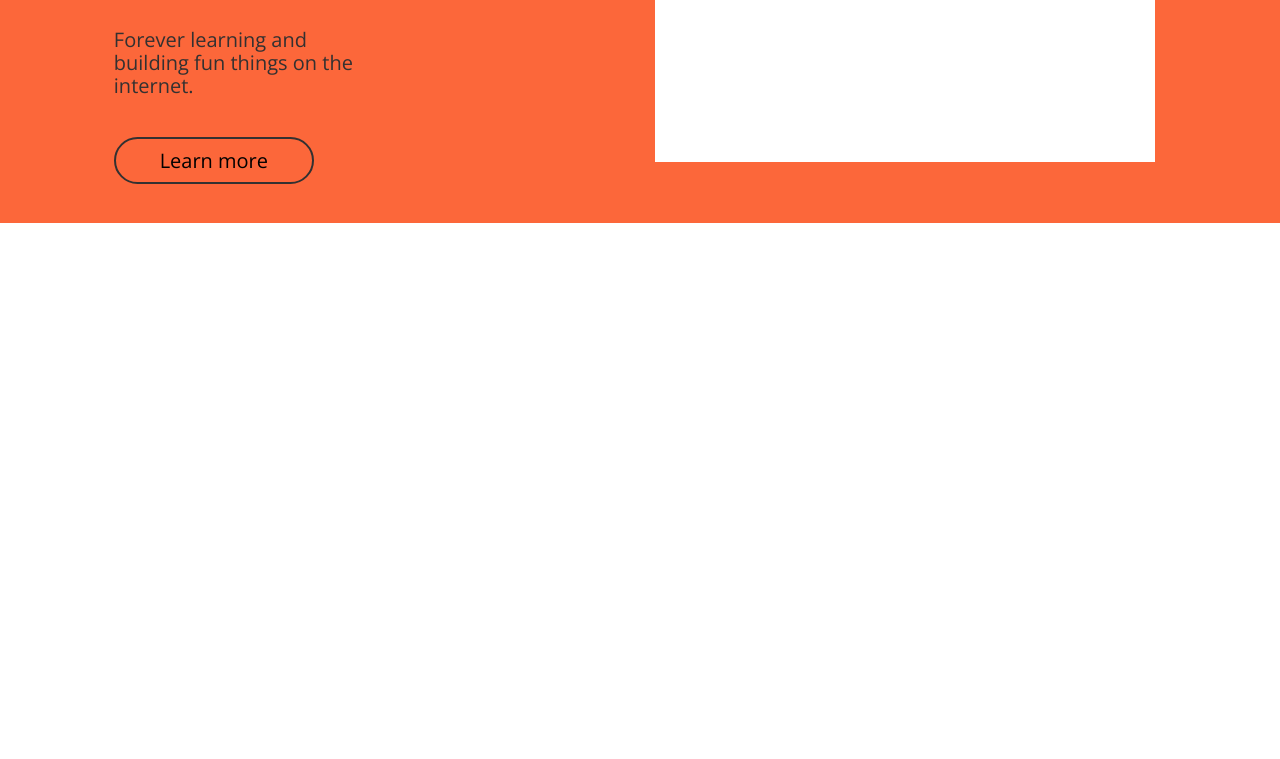
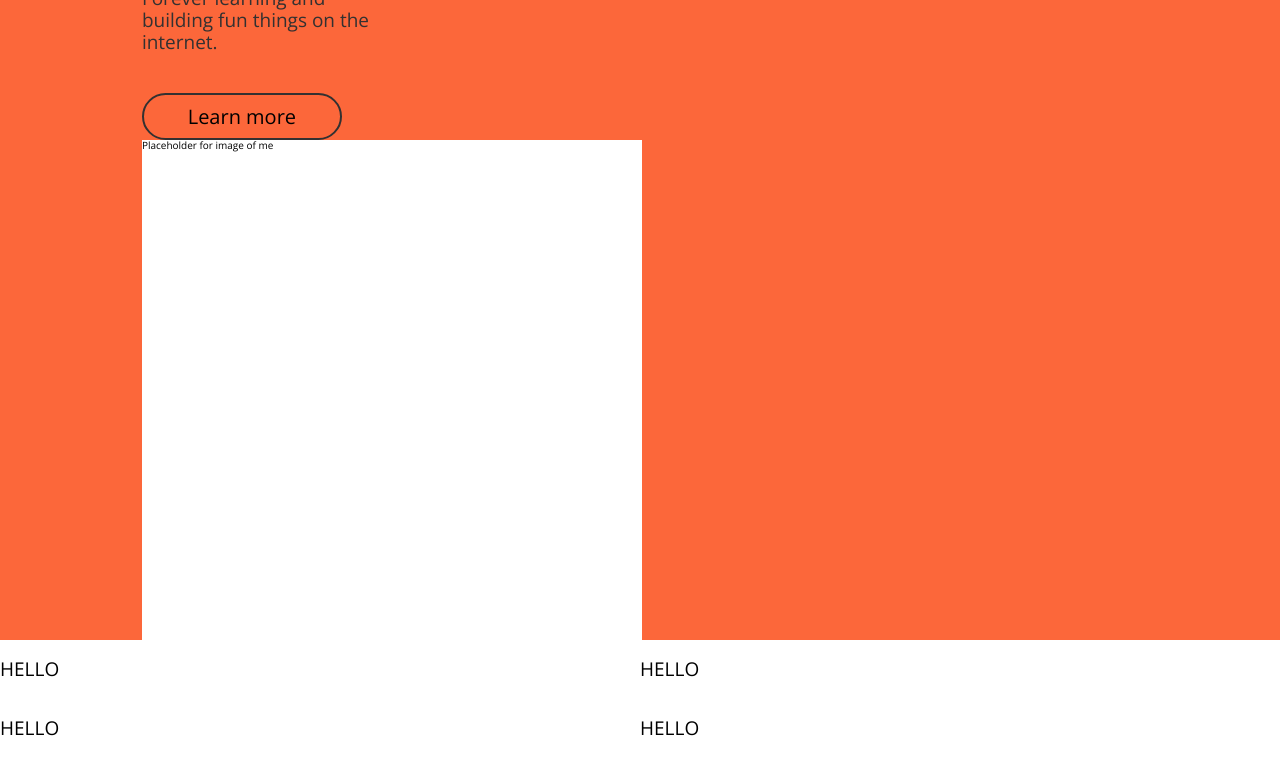
Before and after one commit to ctillemans/ctillemans.github.io, a Gatsby site in the folder Frontend/: page / in a window 1280 px wide. Shown: the part 457-1216 px from the top of the page. Before the commit the page ends 800 px from the top, so only its background shows below. Built offline with nearby package versions, Linux system fonts and the light colour scheme; Gatsby itself is replaced by a stand-in of ours.

Commit message:
adds some typography and grid system mixins, adds npm package to root folder

```diff
--- /dev/null
+++ b/Frontend/src/components/GridTest.js
@@ -0,0 +1,26 @@
+import React from 'react';
+
+const GridTest = () => {
+  return (
+    <>
+      <div className='grid-container'>
+        <div className='grid-container__row'>
+          <div className='col-12 col-md-6'>
+            <p>HELLO</p>
+          </div>
+          <div className='col-12 col-md-6'>
+            <p>HELLO</p>
+          </div>
+          <div className='col-12 col-md-6'>
+            <p>HELLO</p>
+          </div>
+          <div className='col-12 col-md-6'>
+            <p>HELLO</p>
+          </div>
+        </div>
+      </div>
+    </>
+  );
+};
+
+export default GridTest;
--- a/Frontend/src/components/Header.js
+++ b/Frontend/src/components/Header.js
@@ -3,8 +3,8 @@
 const Header = () => {
   return (
     <div className='header'>
-      <div className='header__content'>
-        <div className='row'>
+      <div className='header__content grid-container'>
+        <div className='grid-container__row'>
           <div className='col-12 col-lg-6'>
             <div className='row'>
               <div className='header__text'>
--- a/Frontend/src/components/NavBar.js
+++ b/Frontend/src/components/NavBar.js
@@ -28,7 +28,7 @@
       <div className='navbar'>
         <div className='navbar__content'>
           <div className='navbar__logo'>
-            <h2>Cass </h2>
+            <h1>Cass </h1>
           </div>
           <ul className='navbar__linkList'>
             {linkList.map((linkItem) => {
--- a/Frontend/src/pages/index.js
+++ b/Frontend/src/pages/index.js
@@ -1,12 +1,14 @@
 import * as React from 'react';
 import '../styles/main.scss';
 import Header from '../components/Header';
+import GridTest from '../components/GridTest';
 
 // markup
 const IndexPage = () => {
   return (
     <main>
       <Header></Header>
+      <GridTest></GridTest>
       {/* TODO:
           add social links to header
           Build testimonials section
--- a/Frontend/src/styles/base/_typography.scss
+++ b/Frontend/src/styles/base/_typography.scss
@@ -14,12 +14,13 @@
   font-weight: 700;
 }
 h1 {
-  color: $ui-orange;
-  font-size: 3.2rem;
+  // color: $ui-orange;
+  // font-size: 3.2rem;
   // sample to use breakpoint mixin
   // @include breakpoint(md) {
   //   font-size: 10rem;
   // }
+  @include responsive-font-size($h1-font-size-map);
 }
 h2 {
   font-size: 2.4rem;
@@ -31,7 +32,7 @@
   font-size: 1.6rem;
 }
 p {
-  font-size: 1.3rem;
+  @include responsive-font-size($p-font-size-map);
 }
 
 // font-family: 'Abril Fatface', cursive;
--- a/Frontend/src/styles/components/_header.scss
+++ b/Frontend/src/styles/components/_header.scss
@@ -26,7 +26,6 @@
     width: 50%;
     p {
       color: $off-black;
-      font-size: 2em;
     }
   }
   &__right {
--- /dev/null
+++ b/Frontend/src/styles/layout/_grid.scss
@@ -0,0 +1,24 @@
+// container and flex container classes
+
+// row classes
+
+// column classes
+
+.grid-container {
+  max-width: $breakpoint_lg;
+  margin: 0 auto;
+
+  &--fluid {
+    margin: 0;
+    max-width: 100%;
+  }
+  &__row {
+    display: flex;
+    width: 100%;
+    flex-wrap: wrap;
+  }
+}
+
+@each $modifier, $breakpoint in $breakpoints-map {
+  @include create-cols($modifier, $grid_cols, $breakpoint);
+}
--- a/Frontend/src/styles/main.scss
+++ b/Frontend/src/styles/main.scss
@@ -1,8 +1,9 @@
 @import './utils/variables';
 @import './utils/mixins';
+@import './layout/grid';
 @import './base/reset';
 @import './base/typography';
-@import './vendors/bootstrap-grid';
+// @import './vendors/bootstrap-grid';
 @import './components/components';
 
 // pages
--- a/Frontend/src/styles/utils/_mixins.scss
+++ b/Frontend/src/styles/utils/_mixins.scss
@@ -1,12 +1,57 @@
 // https://css-tricks.com/snippets/sass/mixin-manage-breakpoints/
 
+// @mixin breakpoint($breakpoint) {
+//   @if map-has-key($breakpoints-map, $breakpoint) {
+//     @media (min-width: map-get($breakpoints-map, $breakpoint)) {
+//       @content;
+//     }
+//   } @else {
+//     @warn "Unfortunately, no value could be retrieved from `#{$breakpoint}`. "
+//         + "Available breakpoints are: #{map-keys($breakpoints-map)}.";
+//   }
+// }
+
+// Grid Mixins
 @mixin breakpoint($breakpoint) {
-  @if map-has-key($breakpoints, $breakpoint) {
-    @media (min-width: map-get($breakpoints, $breakpoint)) {
+  @if ($breakpoint ==0) {
+    @content;
+  } @else {
+    @media screen and (min-width: $breakpoint) {
       @content;
     }
-  } @else {
-    @warn "Unfortunately, no value could be retrieved from `#{$breakpoint}`. "
-        + "Available breakpoints are: #{map-keys($breakpoints)}.";
   }
 }
+
+@mixin create-cols($modifier, $grid_cols, $breakpoint) {
+  @include breakpoint($breakpoint) {
+    @for $i from 1 through $grid_cols {
+      .col#{$modifier}-#{$i} {
+        flex-basis: (100 / ($grid_cols/ $i)) * 1%;
+      }
+    }
+  }
+}
+
+// Typography mixins
+
+@mixin responsive-font-size($fs-map, $fs-breakpoints: $font-size-breakpoints) {
+  @each $fs-breakpoint, $font-size in $fs-map {
+    @if ($fs-breakpoint == '') {
+      font-size: $font-size * 1rem;
+    } @else {
+      @if map-has-key($fs-breakpoints, $fs-breakpoint) {
+        $fs-breakpoint: map-get($fs-breakpoints, $fs-breakpoint);
+      }
+
+      @include breakpoint($fs-breakpoint) {
+        font-size: $font-size * 1rem;
+      }
+    }
+  }
+}
+
+// paragraphs with media queries
+
+// spacing mixins
+// --padding
+// --margins
--- a/Frontend/src/styles/utils/_variables.scss
+++ b/Frontend/src/styles/utils/_variables.scss
@@ -5,11 +5,70 @@
 $off-black: #333131;
 $black-hover: #6a6a6a;
 
+// grid variables
+$grid_cols: 12;
+
+// Breakpoint variables
+$breakpoint_xs: 0;
+$breakpoint_sm: 576;
+$breakpoint_md: 768;
+$breakpoint_lg: 922;
+$breakpoint_xl: 1200;
+$breakpoint_xxl: 1400;
+
+//
 // breakpoints
-$breakpoints: (
-  'xs': 0px,
-  'sm': 700px,
-  'md': 960px,
-  'lg': 1280px,
-  'xl': 1920px,
+// using the same breakpoints as bootstrap to match media queries to the grid system
+$breakpoints-map: (
+  '': 0,
+  '-sm': $breakpoint_sm * 1px,
+  '-md': $breakpoint_md * 1px,
+  '-lg': $breakpoint_lg * 1px,
+  '-xl': $breakpoint_xl * 1px,
+  '-xxl': $breakpoint_xxl * 1px,
 ) !default;
+
+// font-size variables and maps
+// general map for all typography elements(p, h1, h2, etc)
+// make more specific queries as needed in each map (i.e. $p-font-size-map)
+$font-size-breakpoints: (
+  '': 0,
+  'sm': $breakpoint_sm * 1px,
+  'md': $breakpoint_md * 1px,
+  'lg': $breakpoint_lg * 1px,
+  'xl': $breakpoint_xl * 1px,
+  'xxl': $breakpoint_xxl * 1px,
+) !default;
+
+$p-font-size-map: (
+  '': 1.3,
+  'sm': 1.6,
+  'md': 1.7,
+  'lg': 1.8,
+  'xl': 1.9,
+  'xxl': 2,
+);
+$h1-font-size-map: (
+  '': 2,
+  'sm': 2.4,
+  'md': 2.8,
+  'lg': 3.2,
+  'xl': 4,
+  'xxl': 5,
+);
+$h2-font-size-map: (
+  '': 1.3,
+  'sm': 1.6,
+  'md': 1.7,
+  'lg': 1.8,
+  'xl': 1.9,
+  'xxl': 2,
+);
+$h3-font-size-map: (
+  '': 1.3,
+  'sm': 1.6,
+  'md': 1.7,
+  'lg': 1.8,
+  'xl': 1.9,
+  'xxl': 2,
+);
```
Also changed, not shown: package.json (added, +19 -0 lines), Frontend/src/styles/layout/_spacing.scss (added).
